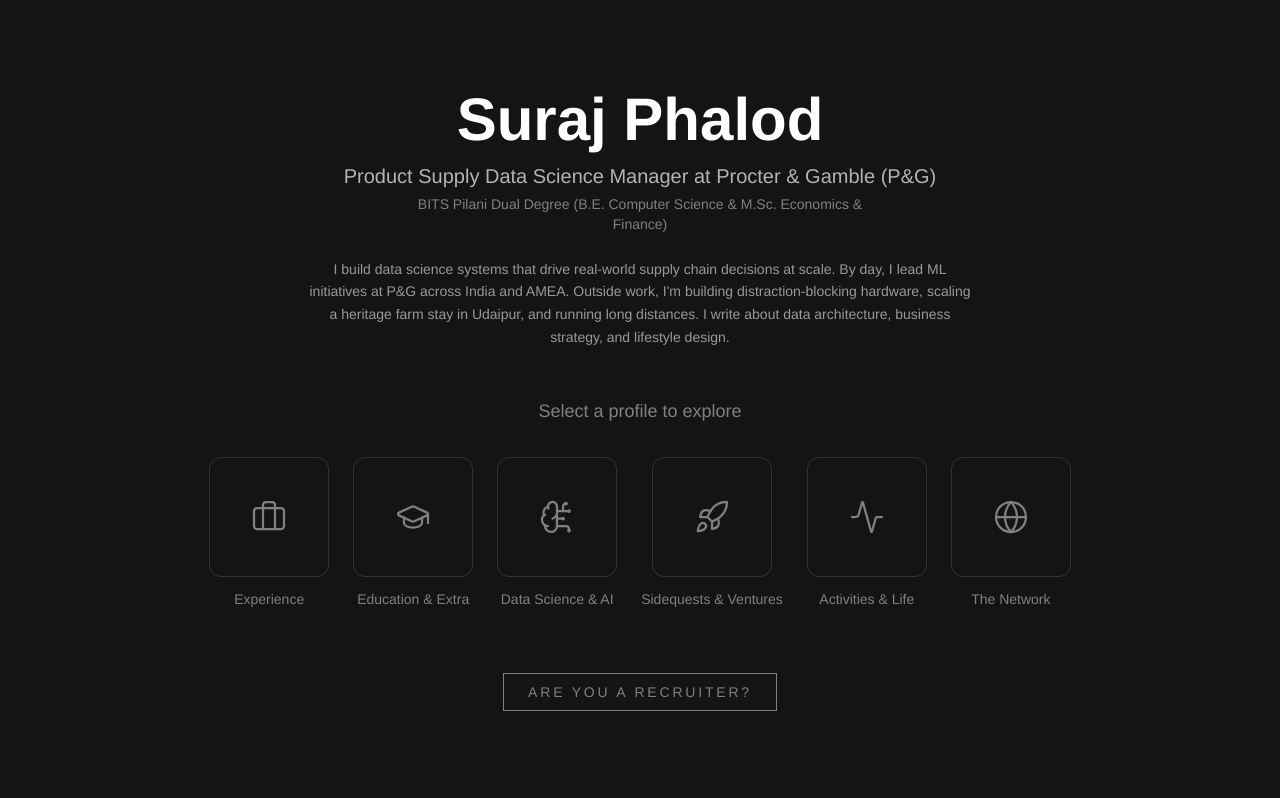
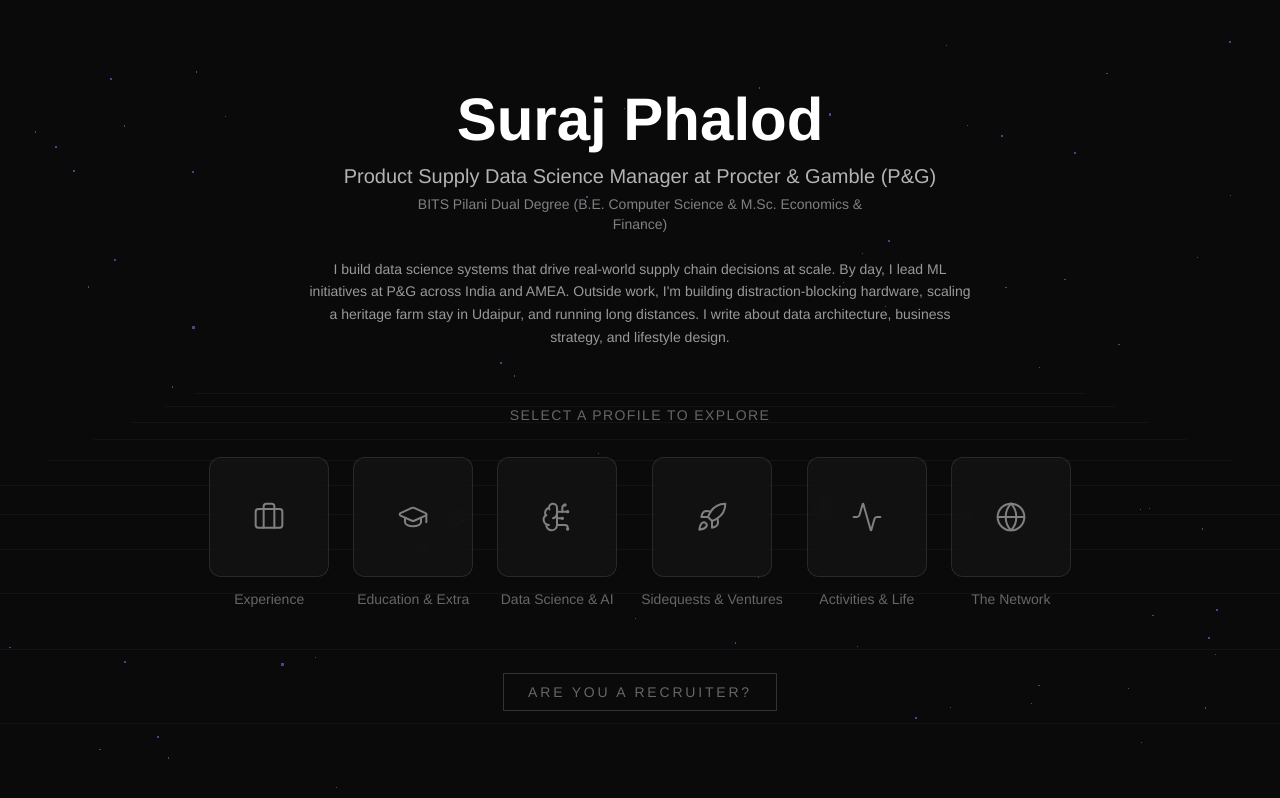
Before and after one commit to surpha/suraj-portfolio, a Next.js app: page / in a window 1280 px wide. Built offline with nearby package versions, Linux system fonts and the light colour scheme.

Commit message:
ui: neon glow cards + Three.js particle field background

```diff
--- a/package.json
+++ b/package.json
@@ -9,12 +9,15 @@
     "lint": "eslint"
   },
   "dependencies": {
+    "@react-three/drei": "^10.7.7",
+    "@react-three/fiber": "^9.6.1",
     "framer-motion": "^12.42.1",
     "lucide-react": "^1.22.0",
     "next": "16.2.9",
     "react": "19.2.4",
     "react-dom": "19.2.4",
-    "react-icons": "^5.7.0"
+    "react-icons": "^5.7.0",
+    "three": "^0.185.0"
   },
   "devDependencies": {
     "@tailwindcss/postcss": "^4",
--- a/src/app/globals.css
+++ b/src/app/globals.css
@@ -41,3 +41,21 @@
 .profile-avatar-3 { background: linear-gradient(135deg, #e87c03 0%, #a35502 100%); }
 .profile-avatar-4 { background: linear-gradient(135deg, #9b59b6 0%, #5b2d8e 100%); }
 .profile-avatar-5 { background: linear-gradient(135deg, #f1c40f 0%, #b7950b 100%); }
+
+/* Neon glow cards */
+.neon-card {
+  --neon-rgb: 99, 102, 241;
+}
+
+.neon-card .neon-card-inner {
+  transition: box-shadow 0.3s ease, border-color 0.3s ease, background 0.3s ease;
+}
+
+.neon-card:hover .neon-card-inner {
+  border-color: rgba(var(--neon-rgb), 0.6);
+  box-shadow:
+    0 0 15px rgba(var(--neon-rgb), 0.15),
+    0 0 40px rgba(var(--neon-rgb), 0.1),
+    inset 0 0 20px rgba(var(--neon-rgb), 0.05);
+  background: rgba(var(--neon-rgb), 0.05);
+}
--- a/src/components/DomainSelector.tsx
+++ b/src/components/DomainSelector.tsx
@@ -2,6 +2,7 @@
 
 import { motion } from "framer-motion";
 import { useRouter } from "next/navigation";
+import dynamic from "next/dynamic";
 import { DomainConfig, PersonalMetadata } from "@/types";
 import {
   Briefcase,
@@ -13,38 +14,62 @@
 } from "lucide-react";
 import { type ReactNode } from "react";
 
+const ParticleField = dynamic(() => import("@/components/ParticleField"), {
+  ssr: false,
+});
+
 interface DomainSelectorProps {
   domains: DomainConfig[];
   personal: PersonalMetadata;
   onSelect: (domainId: string) => void;
 }
 
-const profileIcons: Record<string, ReactNode> = {
-  experience: <Briefcase size={36} strokeWidth={1.5} />,
-  education: <GraduationCap size={36} strokeWidth={1.5} />,
-  "data-science": <BrainCircuit size={36} strokeWidth={1.5} />,
-  sidequests: <Rocket size={36} strokeWidth={1.5} />,
-  activities: <Activity size={36} strokeWidth={1.5} />,
-  network: <Globe size={36} strokeWidth={1.5} />,
+const domainMeta: Record<string, { icon: ReactNode; glow: string }> = {
+  experience: {
+    icon: <Briefcase size={32} strokeWidth={1.5} />,
+    glow: "139, 92, 246",
+  },
+  education: {
+    icon: <GraduationCap size={32} strokeWidth={1.5} />,
+    glow: "59, 130, 246",
+  },
+  "data-science": {
+    icon: <BrainCircuit size={32} strokeWidth={1.5} />,
+    glow: "99, 102, 241",
+  },
+  sidequests: {
+    icon: <Rocket size={32} strokeWidth={1.5} />,
+    glow: "236, 72, 153",
+  },
+  activities: {
+    icon: <Activity size={32} strokeWidth={1.5} />,
+    glow: "34, 197, 94",
+  },
+  network: {
+    icon: <Globe size={32} strokeWidth={1.5} />,
+    glow: "6, 182, 212",
+  },
 };
 
 export default function DomainSelector({ domains, personal, onSelect }: DomainSelectorProps) {
   const router = useRouter();
 
   return (
-    <div className="flex min-h-screen flex-col items-center justify-center bg-[#141414] px-4 py-16">
+    <div className="relative flex min-h-screen flex-col items-center justify-center bg-[#0a0a0a] px-4 py-16">
+      <ParticleField />
+
       <motion.div
         initial={{ opacity: 0 }}
         animate={{ opacity: 1 }}
         transition={{ duration: 0.5 }}
-        className="flex flex-col items-center"
+        className="relative z-10 flex flex-col items-center"
       >
         {/* About Me */}
         <motion.div
           initial={{ opacity: 0, y: 20 }}
           animate={{ opacity: 1, y: 0 }}
           transition={{ duration: 0.6 }}
-          className="mb-12 flex flex-col items-center text-center"
+          className="mb-14 flex flex-col items-center text-center"
         >
           <h1 className="text-4xl font-bold text-white sm:text-5xl lg:text-6xl">
             {personal.name}
@@ -66,33 +91,37 @@
         </motion.div>
 
         {/* Section label */}
-        <p className="mb-8 text-base text-[#808080] sm:text-lg">
+        <p className="mb-8 text-sm tracking-widest text-[#666] uppercase">
           Select a profile to explore
         </p>
 
         <div className="flex flex-wrap items-start justify-center gap-5 sm:gap-6">
-          {domains.map((domain, index) => (
+          {domains.map((domain, index) => {
+            const meta = domainMeta[domain.id] ?? domainMeta["data-science"];
+            return (
               <motion.button
                 key={domain.id}
                 initial={{ opacity: 0, y: 20 }}
                 animate={{ opacity: 1, y: 0 }}
                 transition={{ duration: 0.4, delay: index * 0.06 }}
                 onClick={() => onSelect(domain.id)}
-              className="group flex flex-col items-center gap-3"
+                className="neon-card group flex flex-col items-center gap-3"
+                style={{ "--neon-rgb": meta.glow } as React.CSSProperties}
               >
                 <motion.div
-                whileHover={{ scale: 1.05, borderColor: "rgba(255,255,255,0.5)" }}
-                whileTap={{ scale: 0.97 }}
-                className="flex h-[100px] w-[100px] items-center justify-center rounded-xl border border-[#333] bg-transparent text-[#808080] transition-colors group-hover:text-white sm:h-[120px] sm:w-[120px]"
+                  whileHover={{ scale: 1.08 }}
+                  whileTap={{ scale: 0.95 }}
+                  className="neon-card-inner flex h-[100px] w-[100px] items-center justify-center rounded-xl border border-white/10 bg-white/[0.03] text-[#808080] backdrop-blur-sm transition-all duration-300 group-hover:text-white sm:h-[120px] sm:w-[120px]"
                 >
-                {profileIcons[domain.id] ?? <Briefcase size={36} strokeWidth={1.5} />}
+                  {meta.icon}
                 </motion.div>
 
-              <span className="text-xs text-[#808080] transition-colors group-hover:text-white sm:text-sm">
+                <span className="text-xs text-[#666] transition-colors group-hover:text-white sm:text-sm">
                   {domain.title}
                 </span>
               </motion.button>
-          ))}
+            );
+          })}
         </div>
 
         {/* Recruiter CTA */}
@@ -101,7 +130,7 @@
           animate={{ opacity: 1 }}
           transition={{ delay: 0.5 }}
           onClick={() => router.push("/recruiter")}
-          className="mt-16 border border-[#808080] px-6 py-2 text-sm font-medium tracking-[0.2em] text-[#808080] transition-colors hover:border-white hover:text-white"
+          className="mt-16 border border-[#333] px-6 py-2 text-sm font-medium tracking-[0.2em] text-[#666] transition-all hover:border-[#6366f1]/50 hover:text-white hover:shadow-[0_0_20px_rgba(99,102,241,0.15)]"
         >
           ARE YOU A RECRUITER?
         </motion.button>
--- /dev/null
+++ b/src/components/ParticleField.tsx
@@ -0,0 +1,94 @@
+"use client";
+
+import { useRef, useMemo, useEffect } from "react";
+import { Canvas, useFrame } from "@react-three/fiber";
+import * as THREE from "three";
+
+function Particles({ count = 300 }) {
+  const mesh = useRef<THREE.Points>(null);
+
+  const [positions, sizes] = useMemo(() => {
+    const pos = new Float32Array(count * 3);
+    const sz = new Float32Array(count);
+    for (let i = 0; i < count; i++) {
+      pos[i * 3] = (Math.random() - 0.5) * 20;
+      pos[i * 3 + 1] = (Math.random() - 0.5) * 20;
+      pos[i * 3 + 2] = (Math.random() - 0.5) * 10;
+      sz[i] = Math.random() * 2 + 0.5;
+    }
+    return [pos, sz];
+  }, [count]);
+
+  const geometry = useMemo(() => {
+    const geo = new THREE.BufferGeometry();
+    geo.setAttribute("position", new THREE.BufferAttribute(positions, 3));
+    geo.setAttribute("size", new THREE.BufferAttribute(sizes, 1));
+    return geo;
+  }, [positions, sizes]);
+
+  useFrame((state) => {
+    if (!mesh.current) return;
+    mesh.current.rotation.y = state.clock.elapsedTime * 0.02;
+    mesh.current.rotation.x = Math.sin(state.clock.elapsedTime * 0.01) * 0.1;
+  });
+
+  return (
+    <points ref={mesh} geometry={geometry}>
+      <pointsMaterial
+        size={0.03}
+        color="#6366f1"
+        transparent
+        opacity={0.6}
+        sizeAttenuation
+        blending={THREE.AdditiveBlending}
+        depthWrite={false}
+      />
+    </points>
+  );
+}
+
+function FloatingGrid() {
+  const ref = useRef<THREE.LineSegments>(null);
+
+  const geometry = useMemo(() => {
+    const geo = new THREE.BufferGeometry();
+    const vertices: number[] = [];
+    const gridSize = 20;
+    const divisions = 20;
+    const step = gridSize / divisions;
+
+    for (let i = -gridSize / 2; i <= gridSize / 2; i += step) {
+      vertices.push(i, 0, -gridSize / 2, i, 0, gridSize / 2);
+      vertices.push(-gridSize / 2, 0, i, gridSize / 2, 0, i);
+    }
+
+    geo.setAttribute("position", new THREE.Float32BufferAttribute(vertices, 3));
+    return geo;
+  }, []);
+
+  useFrame((state) => {
+    if (!ref.current) return;
+    ref.current.position.y = -3 + Math.sin(state.clock.elapsedTime * 0.3) * 0.2;
+  });
+
+  return (
+    <lineSegments ref={ref} geometry={geometry} rotation={[0.3, 0, 0]}>
+      <lineBasicMaterial color="#6366f1" transparent opacity={0.08} />
+    </lineSegments>
+  );
+}
+
+export default function ParticleField() {
+  return (
+    <div className="pointer-events-none fixed inset-0 z-0">
+      <Canvas
+        camera={{ position: [0, 0, 6], fov: 60 }}
+        gl={{ antialias: false, alpha: true }}
+        style={{ background: "transparent" }}
+      >
+        <Particles />
+        <FloatingGrid />
+      </Canvas>
+    </div>
+  );
+}
```
Also changed, not shown: 1 other file (tests, documents, lock files or other folders). Lines whose indentation alone changed are shown as unchanged.
